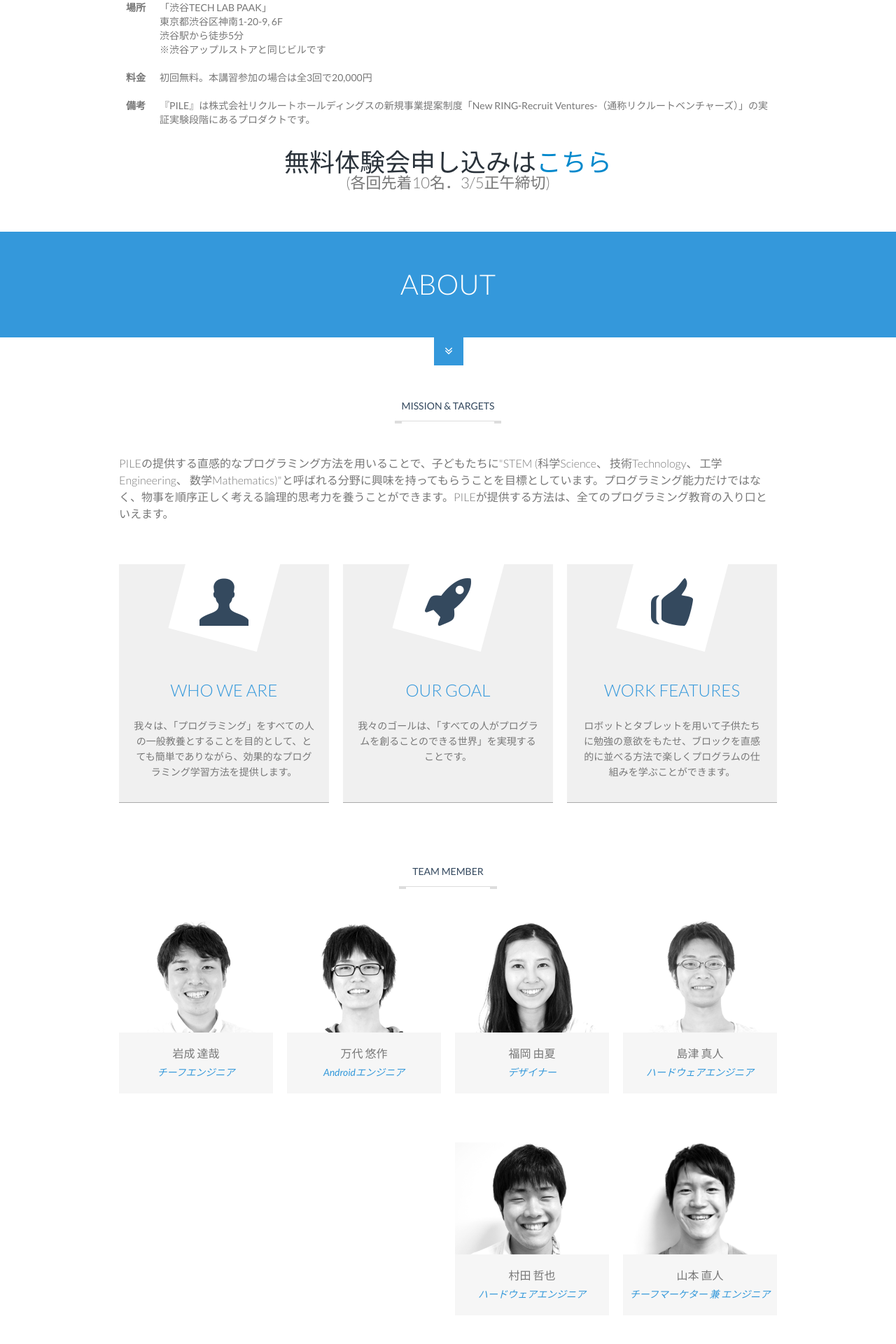
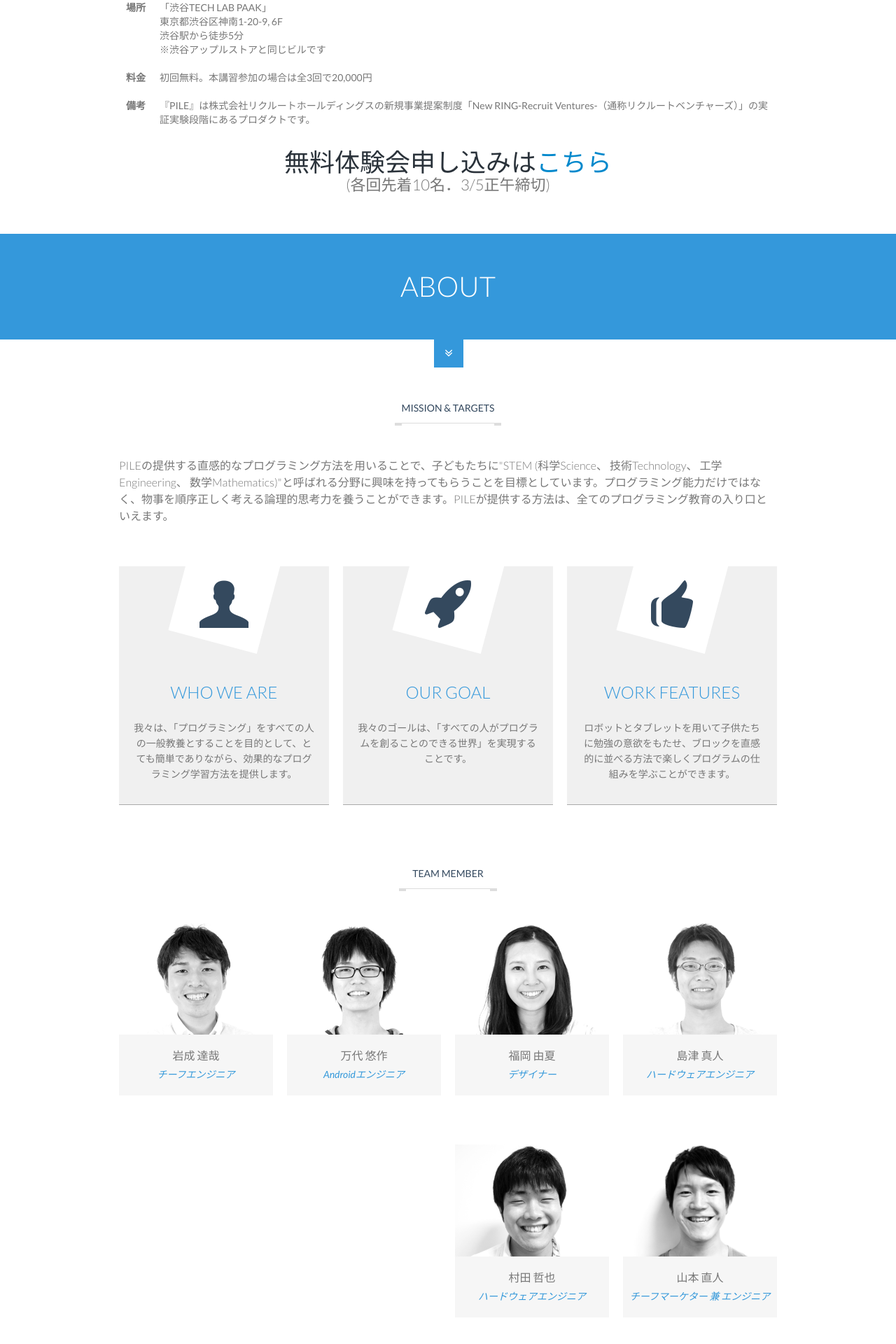
Before and after one commit to PileProject/www, a PHP site: page / in a window 1280 px wide. Shown: the part 1567-3487 px from the top of the page at 70% size. Run offline with PHP 8.4, Linux system fonts and the light colour scheme; some libraries are stand-ins or nearby versions.

Commit message:
added somehow space under the application title

```diff
--- a/pile_drive/css/style.css
+++ b/pile_drive/css/style.css
@@ -366,6 +366,9 @@ a.top-section {
 	position: relative;
 	width: 100%;
 }
+#event h2 {
+	margin-bottom: 3px;
+}
 #event .head {
 	position: relative;
 	background: #3498db;
```
